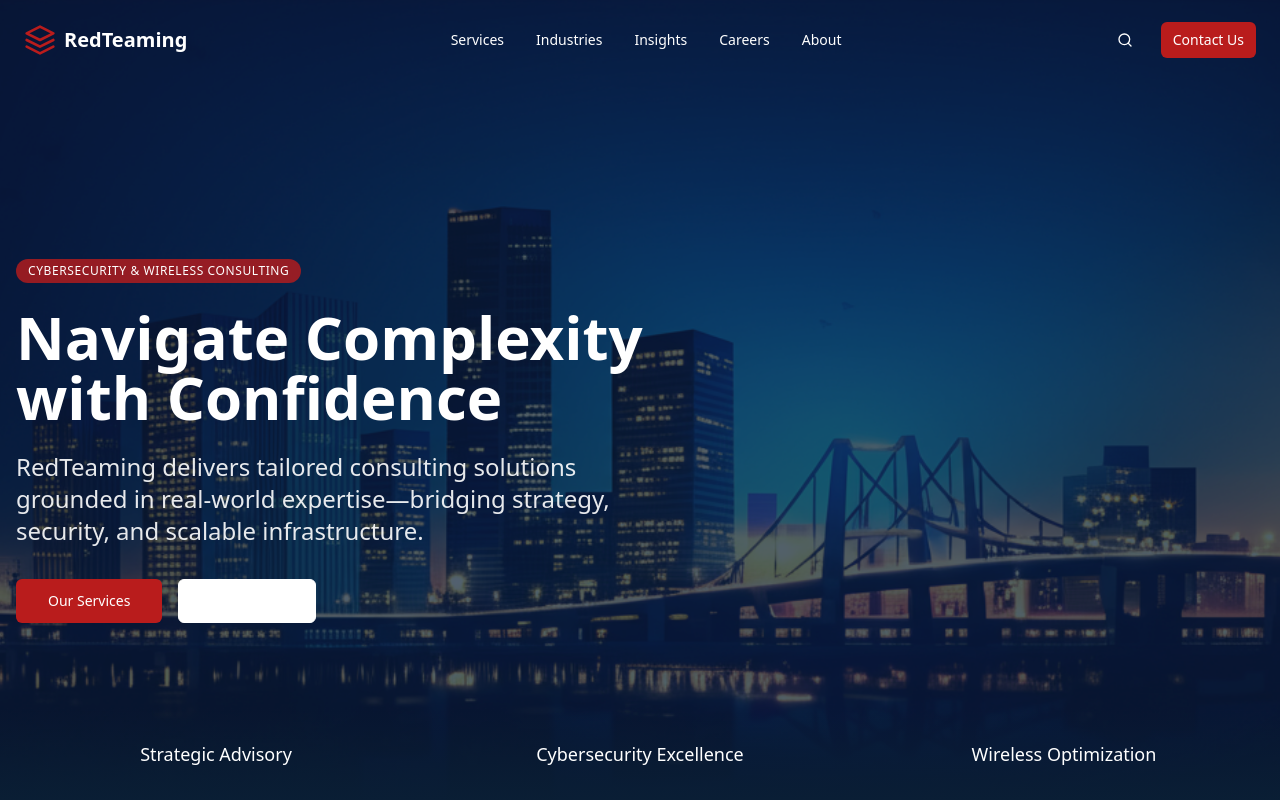
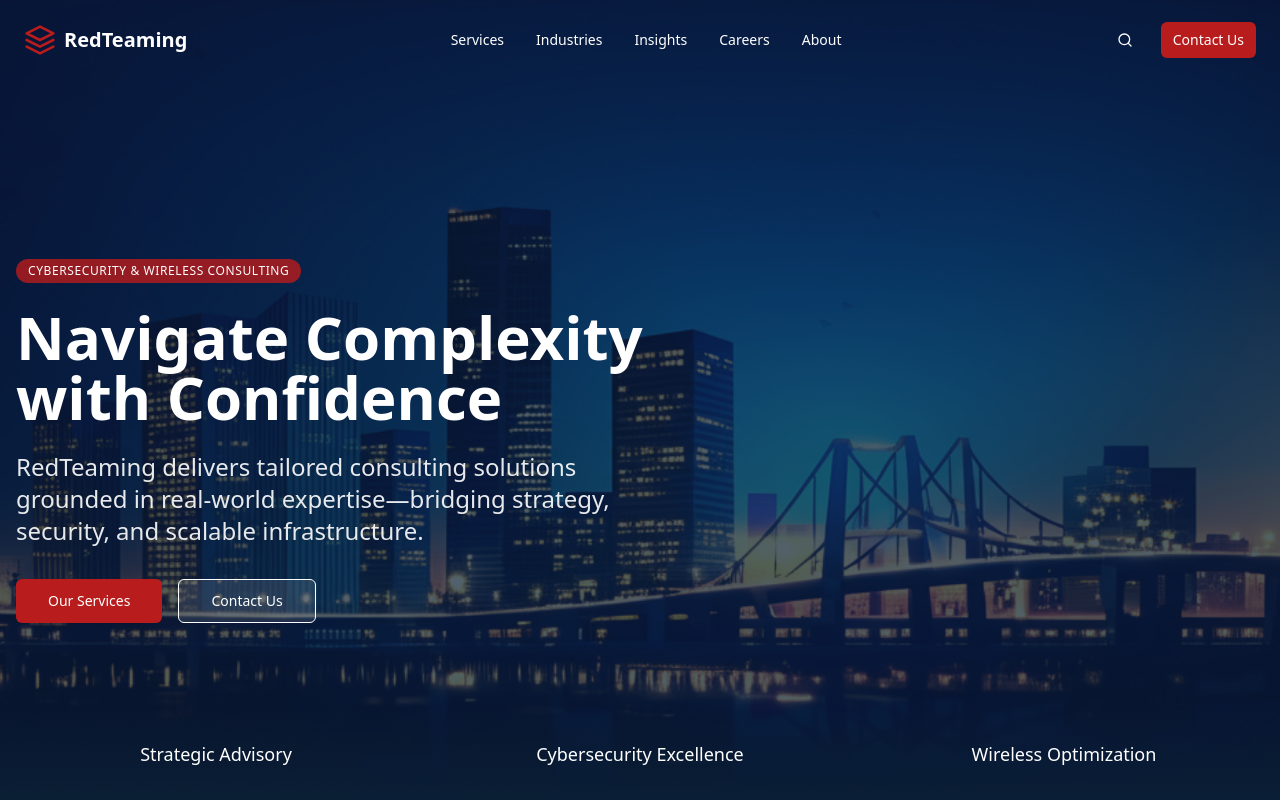
Before and after one commit to ClarkOhlenbusch/RedTeaming-Website, a Next.js app: page / in a window 1280 px wide. Shown: the top 800 px of the page. Built offline with nearby package versions, Linux system fonts and the light colour scheme.

Commit message:
fix: improve visibility of Contact Us button in hero section
Co-authored-by: Clark Ohlenbusch <131405307+ClarkOhlenbusch@users.noreply.github.com>

```diff
--- a/components/hero.tsx
+++ b/components/hero.tsx
@@ -43,7 +43,7 @@ export function Hero() {
             <Button
               size="lg"
               variant="outline"
-              className="text-white border-white hover:bg-white/10"
+              className="bg-white/10 text-white border-white hover:bg-white/20 font-medium"
               onClick={() => scrollToSection("contact")}
             >
               Contact Us
```
